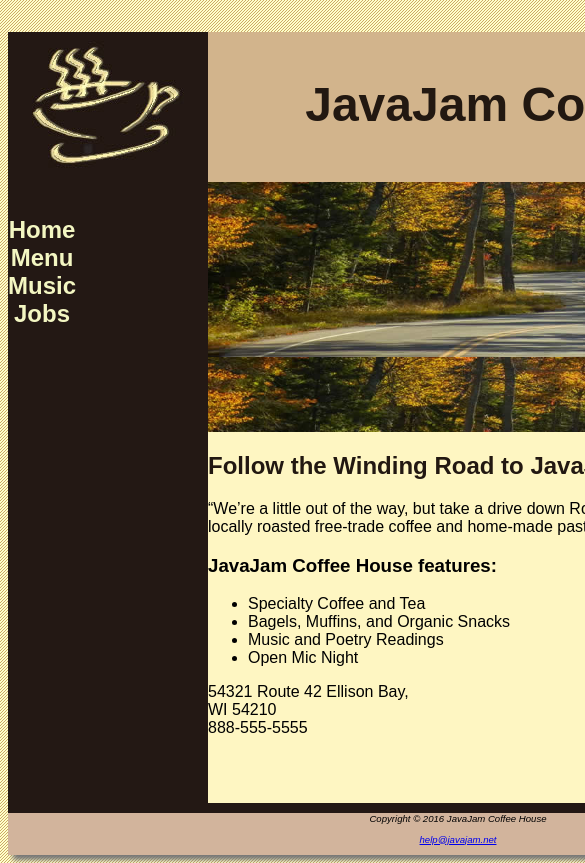
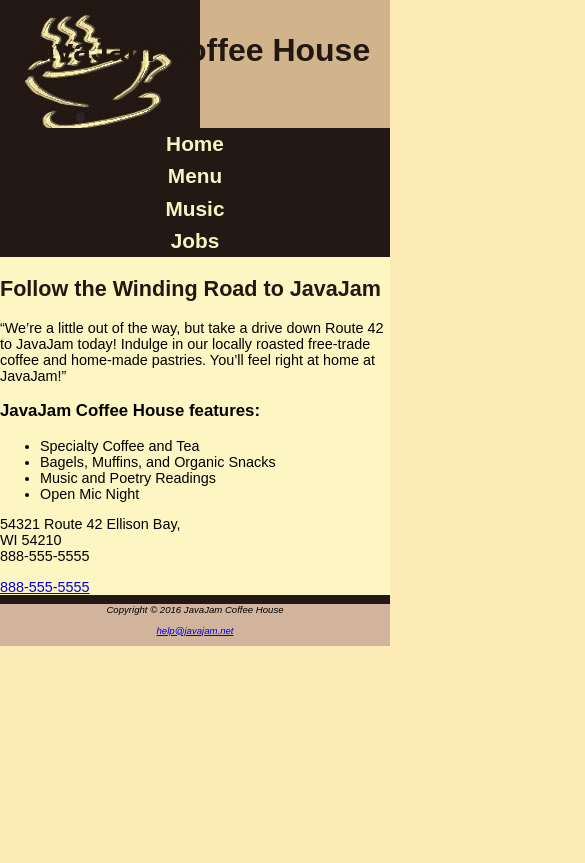
Before and after one commit to kirnen/javajam, a plain HTML site: page Javajamgit/index.html in a window 390 px wide. Shown: the top 863 px of the page, 585 px wide, since content can reach past the window. Drawn offline with Linux system fonts and the light colour scheme.

Commit message:
Responsive testing/learning
Working on making the site more responsive.  Couple issues I'm having with header images overlapping,  easy fix will come back to this later.

```diff
--- a/Javajamgit/index.html
+++ b/Javajamgit/index.html
@@ -42,6 +42,8 @@
             </ul>
             <!-- Cotact Info here-->
             <p>54321 Route 42 Ellison Bay,<br> WI 54210 <br> 888-555-5555</p>
+            <a id="mobile" href="tel:888-555-5555">888-555-5555</a>
+            <span id="desktop">888-555-5555</span>
             <br>
         </div>
         <!-- copyright info and email-->
--- a/Javajamgit/style/javajam.css
+++ b/Javajamgit/style/javajam.css
@@ -1,3 +1,9 @@
+#mobile {
+    display: none;
+}
+#desktop {
+    display: inline;
+}
 #wrapper {
     background-color: #231814;
     min-width: 900px;
@@ -102,6 +108,10 @@
 h2 {
     color: #221811;
 }
+header, nav, main, footer {
+    display: block;
+}
+/** Music page for h4 **/
 h4 {
     background-color: #d2b48c;
     font-size: 1.0;
@@ -111,6 +121,126 @@
     text-transform: uppercase;
     clear: left;
 }
-header, nav, main, footer {
-    display: block;
+/** Tablet Responsive **/
+@media only screen and (max-width: 1024px) {
+    #wrapper {
+        width: auto;
+        min-width: 0;
+        margin: 0;
+        padding: 0;
+        box-shadow: none;
+    }
+    #heroroad {
+        margin: 0;
+        padding: 0;
+    }
+    #heromugs {
+        margin: 0;
+        padding: 0;
+    }
+    #heroguitar {
+        margin: 0;
+        padding: 0;
+    }
+    .navbar {
+        float: none;
+        width: auto;
+        padding-top: 0;
+        margin: 10px;
+        font-size: 1.3em;
+    }
+    .main1{
+        margin: 0;
+        padding: 0;
+        font-size: 90%;
+    }
+    body{
+        margin: 0;
+        background-image: none;
+    }
+    header {
+        border-bottom-color: #fef6c2;
+        border-bottom: 5px;
+    }
+    h1 {
+        margin-top: 0;
+        margin-bottom: 1em;
+        padding-top: 1em;
+        padding-bottom: 1em;
+        font-size: 2.5em;
+    }
+    nav li {
+        display: inline-block;
+    }
+    nav a {
+        padding: 1em;
+        width: 8em;
+        font-weight: bold;
+        border-style: none;
+    }
+    nav ul {
+        padding: 0;
+        margin: 0;
+    }
 }
+/** Responsive Design for Mobile Device **/
+@media only screen and (max-width: 768px) {
+    /** ID selectors **/
+    #heroroad {
+        background-image: none;
+        height: auto;
+    }
+    #heromugs {
+        background-image: none;
+        height: auto;
+    }
+    #heroguitar {
+        background-image: none;
+        height: auto;
+    }
+    #mobile {
+        display: inline;
+    }
+    #desktop {
+        display: none;
+    }
+    /** Classes **/
+    .details {
+        padding-right: 0;
+        padding-left: 0;
+    }
+    .floatleft {
+        padding-right: 0.5em;
+        padding-left: 0.5em;
+    }
+    .main1 {
+        padding-top: 1px;
+    }
+    .navbar {
+        margin: 0;
+    }
+    /** Elements **/
+    nav a {
+        display: block;
+        padding: 0.2em;
+        width: auto;
+        border-bottom: 1px;
+        border-bottom-color: #fef6c2;
+    }
+    nav li {
+        display: block;
+    }
+    /** fix this **/
+    header {
+        background-image: javajammini.jpg;
+        height: 128px;
+    }
+    h1 {
+        font-size: 2em;
+        text-align: center;
+        padding-left: 0;
+    }
+    h2 {
+        padding: 0.5em, 0, 0, 0.5em;
+    }
+}
```
